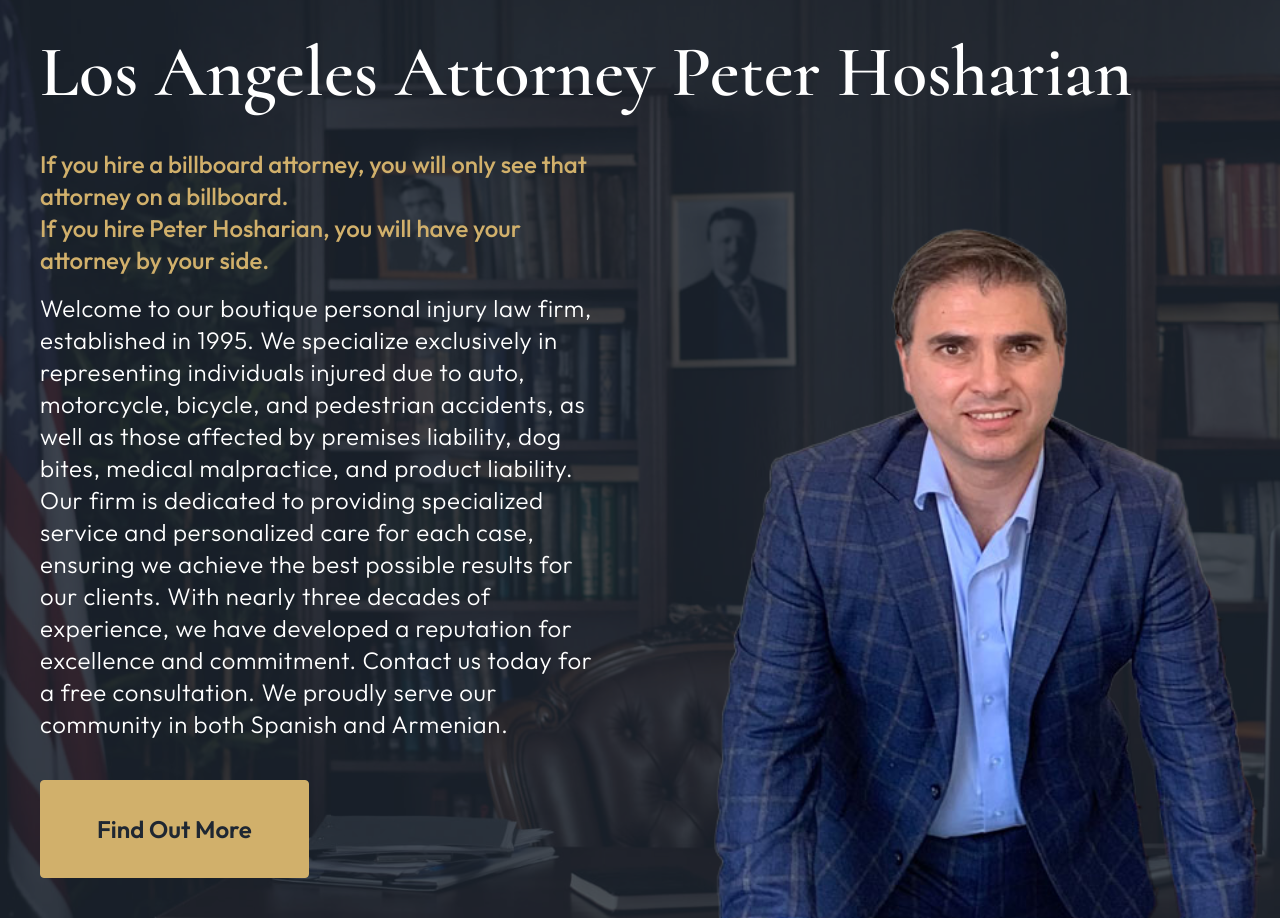
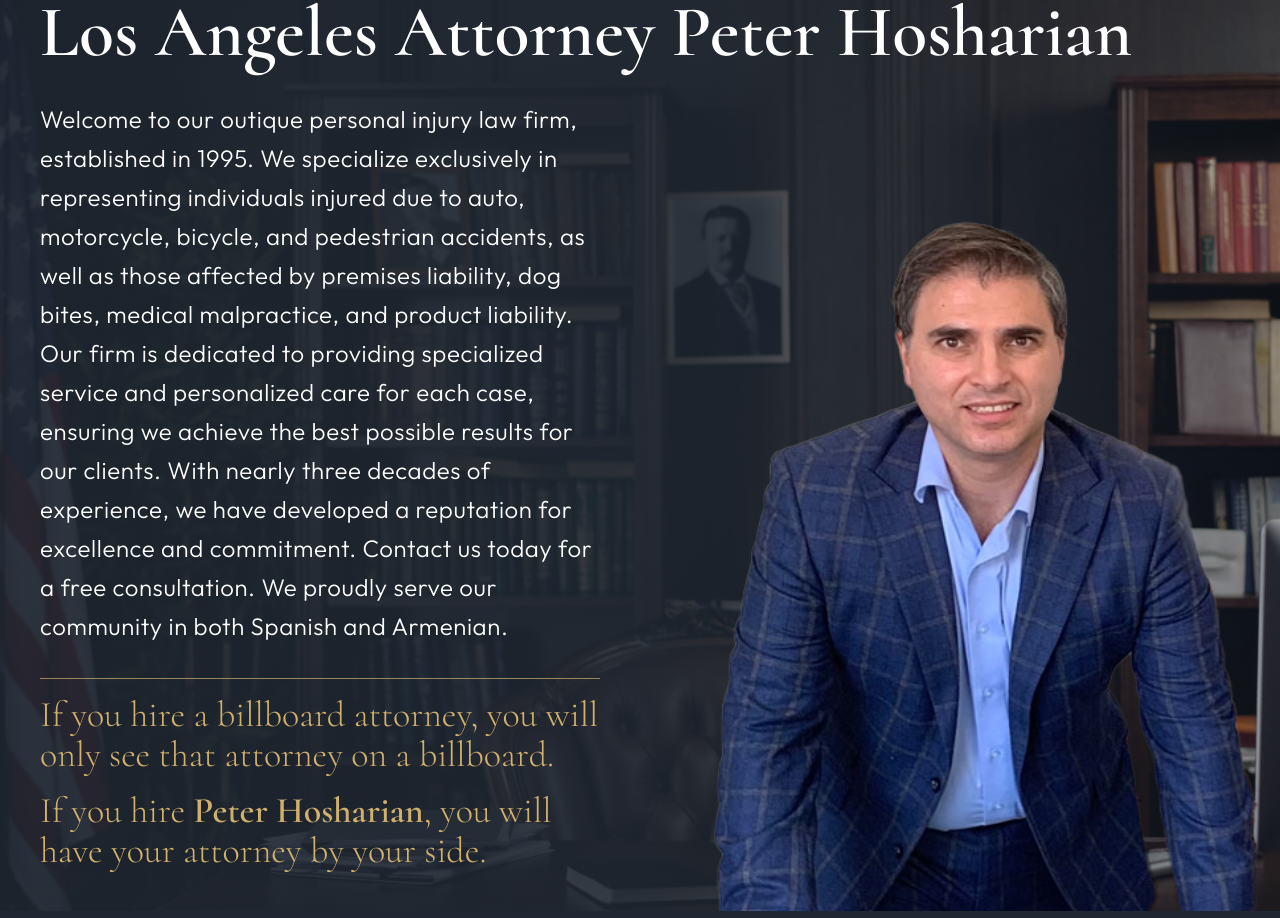
Before and after one commit to hchalian/hosh, a Next.js app: page / in a window 1280 px wide. Shown: the part 234-1152 px from the top of the page. Built offline with nearby package versions, Linux system fonts and the light colour scheme.

Commit message:
made some hero style updates

```diff
--- a/app/layout.tsx
+++ b/app/layout.tsx
@@ -20,11 +20,15 @@ export const metadata: Metadata = {
   title:
     'Los Angeles attorney Peter Hosharain specializes in personal injury law - hosharianlaw.com',
   description:
-    'Los Angeles based lawyer Peter Hosharian of Hosharian Law specializes in Personal Injury. Schedule your free consultation with attorney Peter Hosharian and visit our office located in Burbank California.',
+    'Los Angeles, Glendale, Burbank based lawyer Peter Hosharian of Hosharian Law specializes in Personal Injury. If you have had any Auto, Motorcycle and Bicycle accident related injury, medical malpractice injury or a slip and fall injuery, we can help.',
   keywords: [
     'personal injury',
     'personal injury lawyer',
-    'auto accident laywer',
+    'slip and fall',
+    'slip and fall lawyer',
+    'medial malpractice',
+    'medial malpractice lawyer',
+    'auto accident lawyer',
     'car accident lawyer',
     'bodily injury lawyer',
     'workers compensation lawyer',
--- a/app/page.tsx
+++ b/app/page.tsx
@@ -7,7 +7,7 @@ export default function Home() {
 const Hero = () => {
   return (
     <div className="bg-[url('/hero-bg.jpg')] bg-cover">
-      <div className="bg-primary flex w-full flex-col bg-opacity-80 pt-10 md:flex-row">
+      <div className="from-primary/90 to-primary/40 via-primary/90 flex w-full flex-col bg-gradient-to-b md:flex-row lg:bg-gradient-to-r">
         <div data-contentname="hero-text" className="p-10 md:w-1/2">
           <h1 className="md:text-4xl lg:text-7xl">
             <span className="block md:inline md:whitespace-nowrap lg:block xl:inline">
@@ -17,14 +17,8 @@ const Hero = () => {
               Peter Hosharian
             </span>
           </h1>
-          <h3 className="text-gold tracking-relaxed mb-4 mt-10 text-2xl font-medium">
-            If you hire a billboard attorney, you will only see that attorney on
-            a billboard. <br className="mt-9 block" />
-            If you hire Peter Hosharian, you will have your attorney by your
-            side.
-          </h3>
-          <p className="mb-10 text-xl font-light leading-relaxed tracking-wide md:text-base lg:text-2xl">
-            Welcome to our boutique personal injury law firm, established in
+          <p className="mt-8 text-xl font-light leading-relaxed tracking-wide md:text-base lg:text-2xl lg:leading-relaxed">
+            Welcome to our outique personal injury law firm, established in
             1995. We specialize exclusively in representing individuals injured
             due to auto, motorcycle, bicycle, and pedestrian accidents, as well
             as those affected by premises liability, dog bites, medical
@@ -36,9 +30,19 @@ const Hero = () => {
             consultation. We proudly serve our community in both Spanish and
             Armenian.
           </p>
-          <button className="bg-gold border-gold text-primary hover:text-gold w-full rounded border py-8 text-2xl font-semibold hover:bg-transparent md:w-auto md:px-14">
+          <div className="text-gold tracking-relaxed border-t-gold/70 mt-8 border-t pt-4 font-serif text-4xl font-light">
+            <p>
+              If you hire a billboard attorney, you will only see that attorney
+              on a billboard.
+            </p>
+            <p className="mt-4">
+              If you hire <span className="font-semibold">Peter Hosharian</span>
+              , you will have your attorney by your side.
+            </p>
+          </div>
+          {/* <button className="bg-gold border-gold text-primary hover:text-gold w-full rounded border py-8 text-2xl font-semibold hover:bg-transparent md:w-auto md:px-14">
             Find Out More
-          </button>
+          </button> */}
         </div>
         <div className="flex flex-col items-end justify-end md:w-1/2">
           <Image
```
